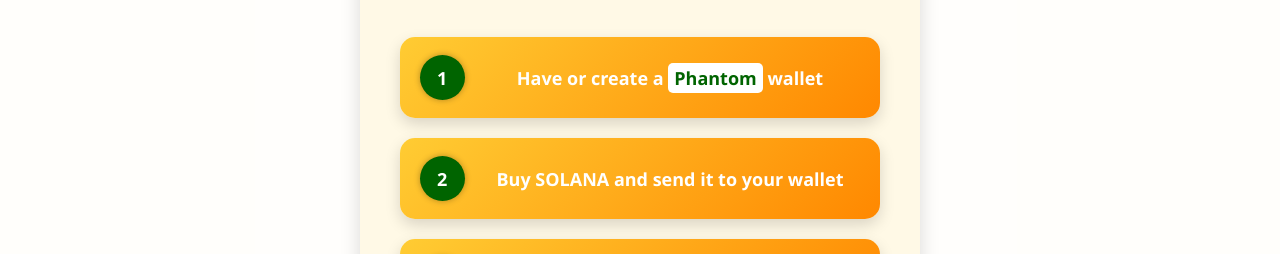
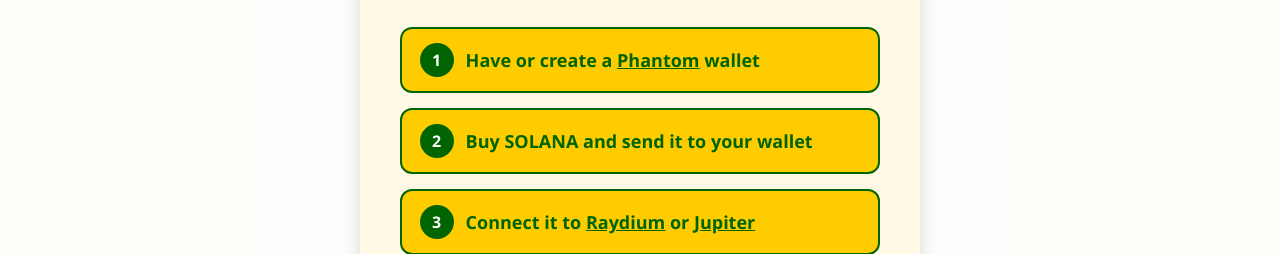
Before and after one commit to trungcoinsol/website, a plain HTML site: page index.html in a window 1280 px wide. Shown: the part 476-730 px from the top of the page. Drawn offline with Linux system fonts and the light colour scheme.

Commit message:
Update style.css

```diff
--- a/style.css
+++ b/style.css
@@ -171,57 +171,52 @@ h2 {
 .how-to-buy {
   display: grid;
   grid-template-columns: 1fr;
-  gap: 20px;
-  margin: 40px auto 60px auto;
+  gap: 15px;
+  margin: 30px auto 50px auto;
   max-width: 650px;
 }
 
 .step-card {
   display: flex;
   align-items: center;
-  background: linear-gradient(135deg, #ffcc33, #ff8800);
-  padding: 18px 20px;
-  border-radius: 15px;
-  color: #fff;
-  font-weight: 600;
+  justify-content: flex-start;
+  background: #ffcc00;
+  border: 2px solid #006400;
+  border-radius: 12px;
+  padding: 14px 18px;
+  font-weight: bold;
   font-size: 18px;
-  box-shadow: 0 6px 15px rgba(0,0,0,0.15);
-  transition: transform 0.2s ease, box-shadow 0.2s ease;
+  color: #006400;
+  transition: background 0.2s ease, transform 0.2s ease;
 }
 
 .step-card:hover {
-  transform: translateY(-4px);
-  box-shadow: 0 10px 20px rgba(255, 136, 0, 0.5);
+  background: #ffd633;
+  transform: translateY(-2px);
 }
 
 .step-card .number {
   background: #006400;
   color: #fff;
-  font-weight: bold;
   border-radius: 50%;
-  width: 45px;
-  height: 45px;
+  width: 34px;
+  height: 34px;
   display: flex;
   align-items: center;
   justify-content: center;
-  margin-right: 15px;
-  font-size: 18px;
-  box-shadow: 0 0 6px rgba(0,0,0,0.3);
+  margin-right: 12px;
+  font-size: 16px;
+  font-weight: bold;
 }
 
 .step-card p {
   margin: 0;
-  flex: 1;
 }
 
 .step-card a {
   color: #006400;
-  background: #fff;
-  padding: 3px 6px;
-  border-radius: 5px;
-  text-decoration: none;
+  text-decoration: underline;
   font-weight: bold;
-  transition: background 0.2s ease, color 0.2s ease;
 }
 
 .step-card a:hover {
```
